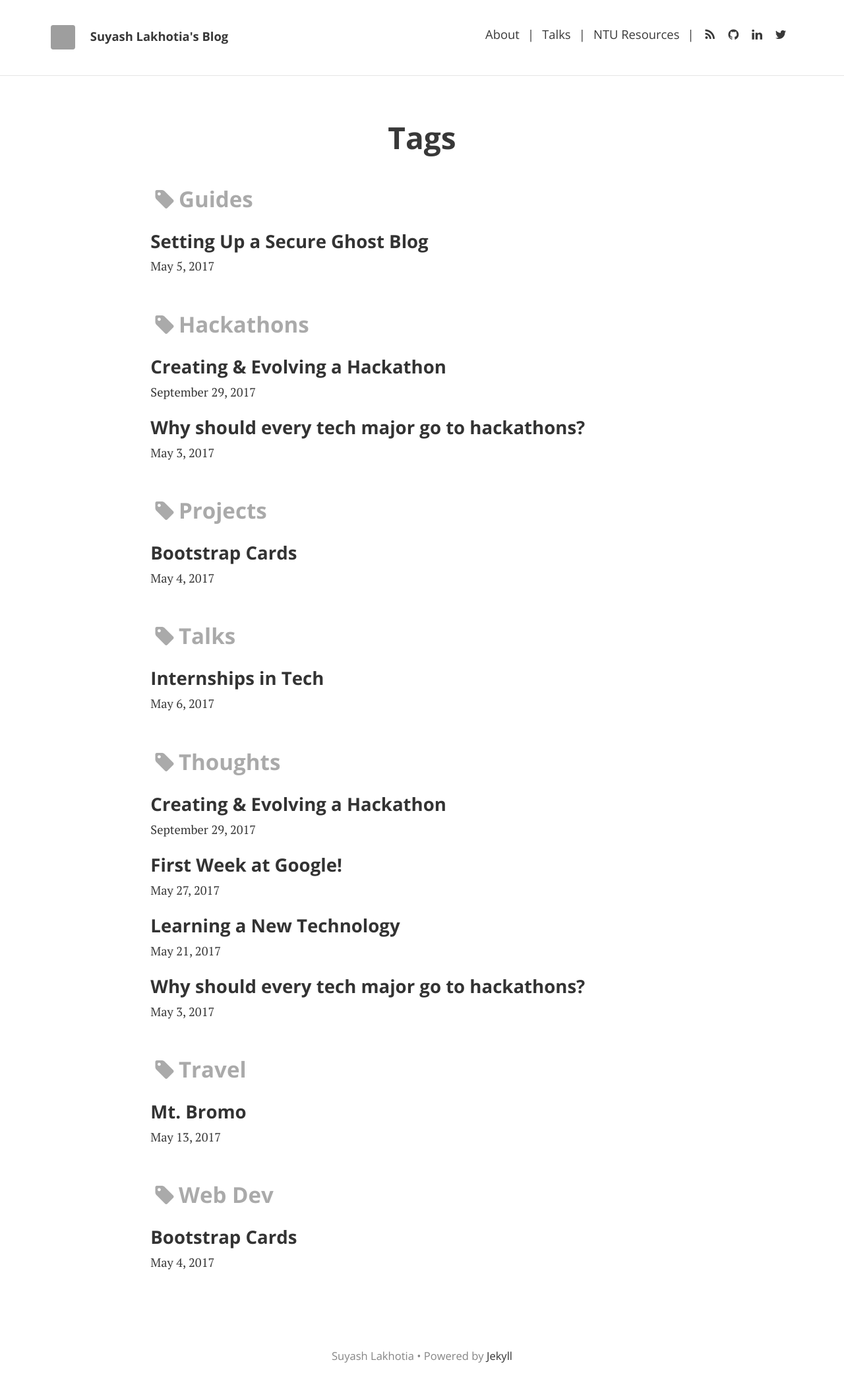
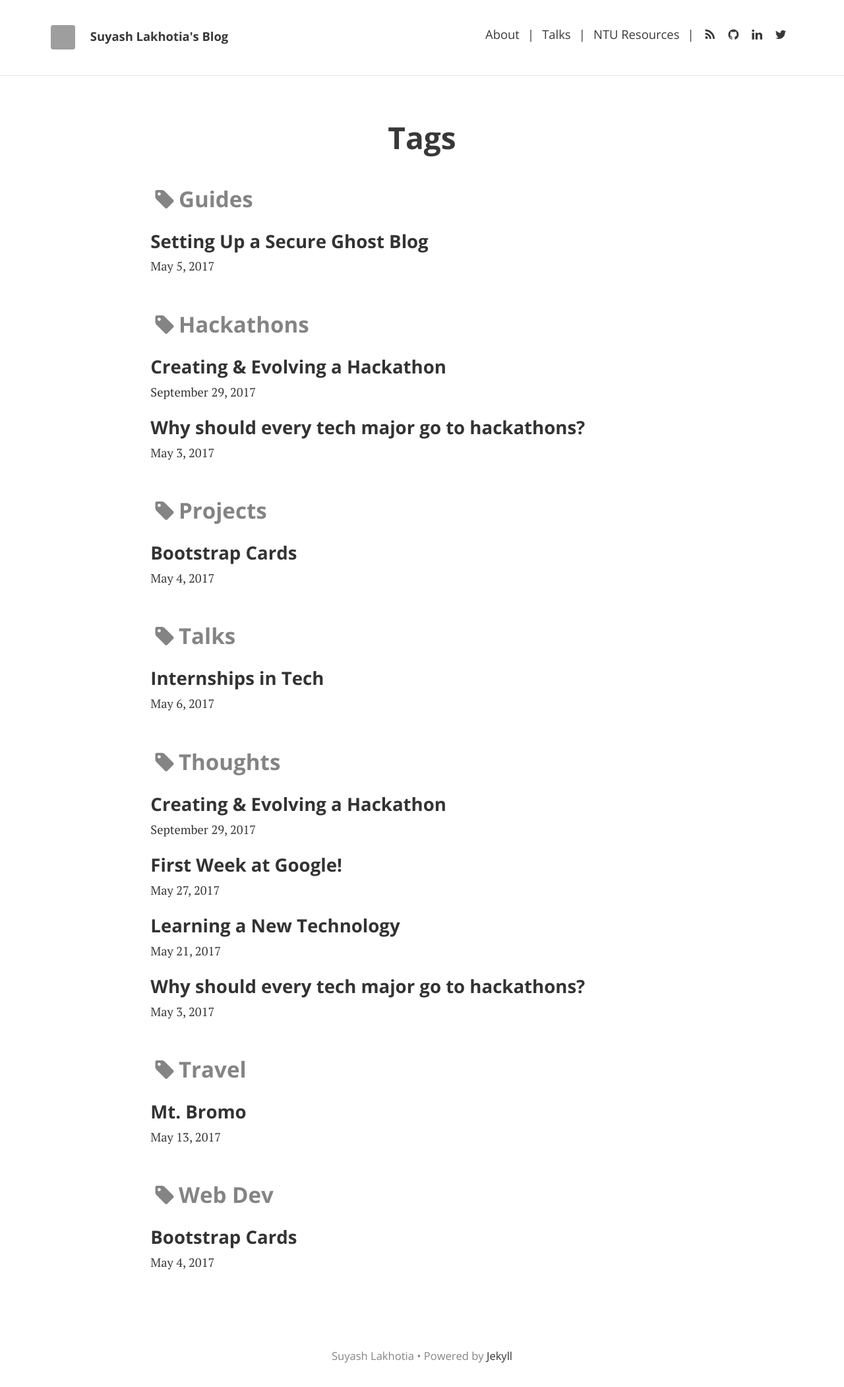
Before and after one commit to SuyashLakhotia/blog, a Jekyll site: the page built from tags.html, in a window 1280 px wide. Shown: the whole page at 66% size. Built offline with Jekyll 4.4.1, drawn with Linux system fonts in a browser that asks for light colours; nearby versions of some CDN libraries; grey boxes are pictures that could not be loaded.

Commit message:
Minor Change to Tags Page

```diff
--- a/_sass/layouts/_tags.scss
+++ b/_sass/layouts/_tags.scss
@@ -7,7 +7,7 @@
 }
 
 .tag-title {
-    color: $tags-color;
+    color: darken($tags-color, 15%);
     margin-top: 0;
     margin-bottom: 0;
 }
```
